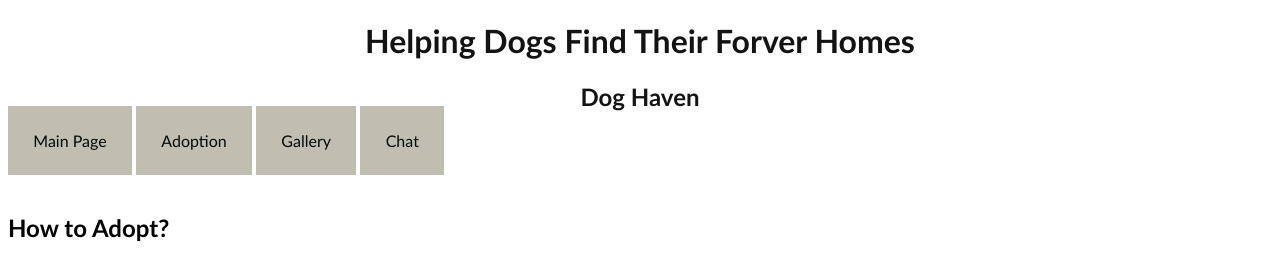
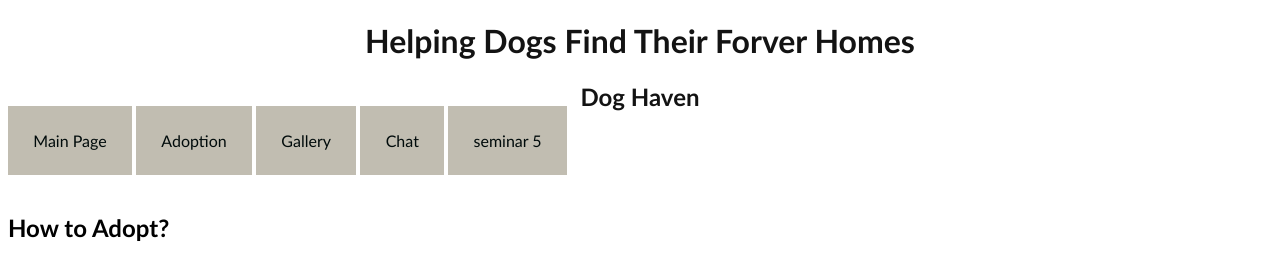
Before and after one commit to vivanova97/vivanova97.github.io, a plain HTML site: page adoption.html in a window 1280 px wide. Shown: the top 253 px of the page. Drawn offline with Linux system fonts and the light colour scheme.

Commit message:
Added seminar5 to menu on all pages

```diff
--- a/adoption.html
+++ b/adoption.html
@@ -15,6 +15,7 @@
         <a href="adoption.html" class="item">Adoption</a>
         <a href="gallery.html" class="item">Gallery</a>
         <a href="chat.html" class="item">Chat</a>
+        <a href="seminar5.html" class="item">seminar 5</a>
     </nav>
    <h2 class="item3">How to Adopt?</h2>
    <img src="images/rescue.jpeg" alt="Dogs Image" width="600">
```
Also changed, not shown: chat.html (+1 -0 lines), gallery.html (+1 -0 lines), index.html (+1 -0 lines).
